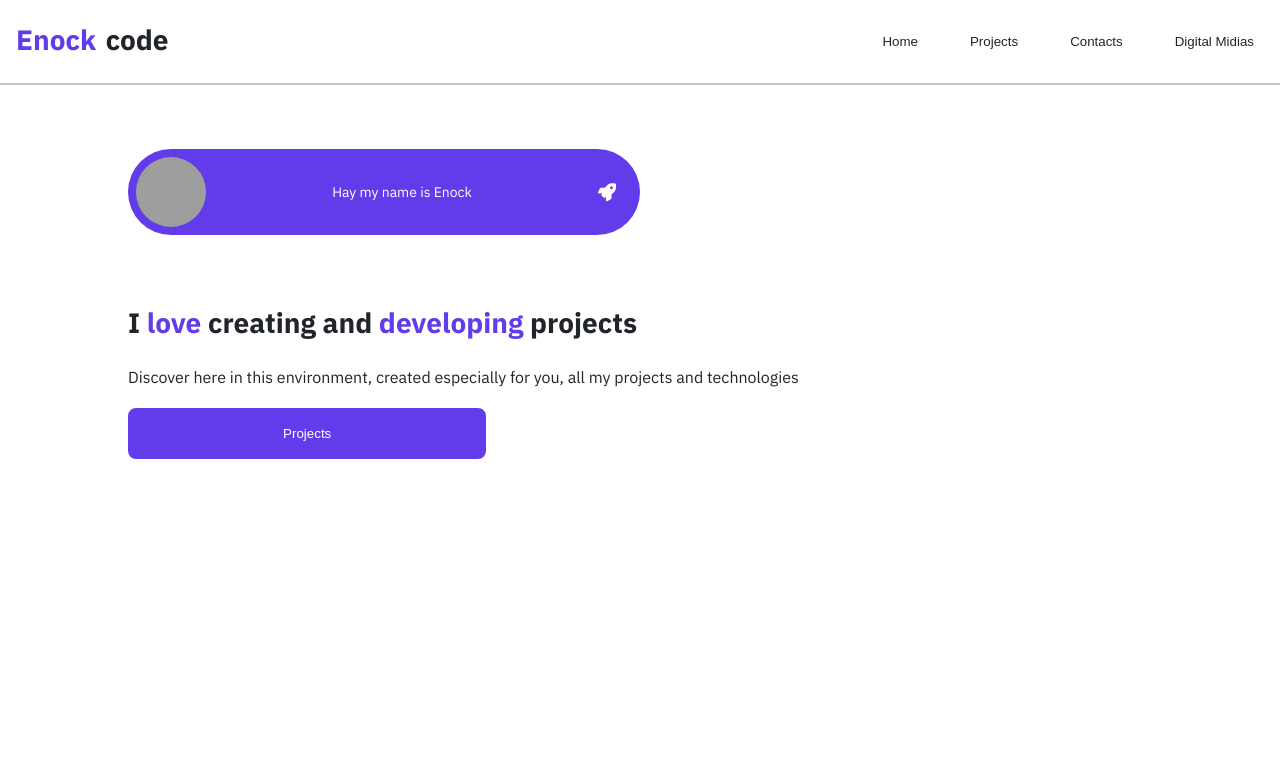
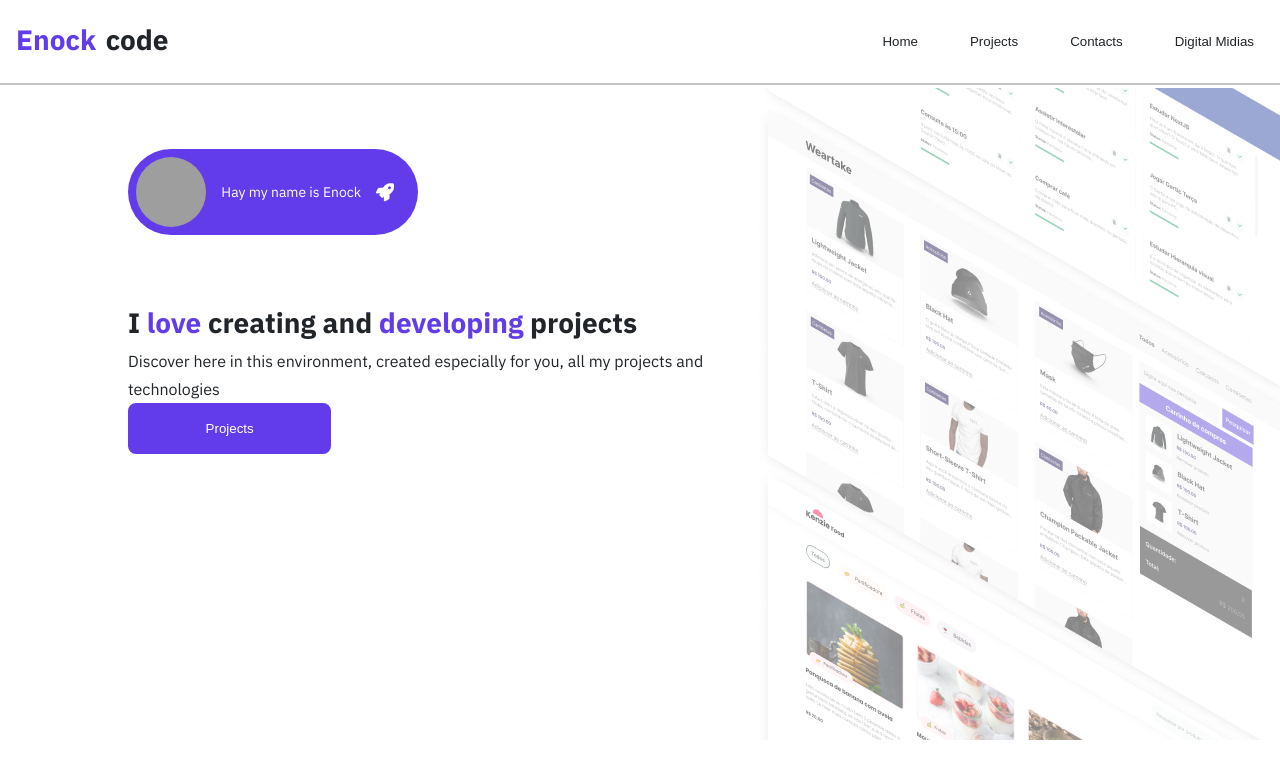
Before and after one commit to kenzie-journey-enock/react_tasks, a React (Vite) app: page / in a window 1280 px wide. Shown: the top 778 px of the page. Built offline with nearby package versions, Linux system fonts and the light colour scheme; grey boxes are pictures that could not be loaded.

Commit message:
fix: Organize

```diff
--- a/src/studies/Projects/Portifolio/components/molecules/AdvertMePortfolio.jsx
+++ b/src/studies/Projects/Portifolio/components/molecules/AdvertMePortfolio.jsx
@@ -1,16 +1,18 @@
 import PropTypes from 'prop-types'
 import parse from "html-react-parser";
 
-import TextPortfolio from '../atoms/TextPortfolio'
 import style from './style.module.css'
 
+import AvatarPortfolio from '../atoms/AvatarPortfolio';
 import TitlePortfolio from '../atoms/TitlePortfolio'
+import TextPortfolio from '../atoms/TextPortfolio'
 import BtnPortifolio from '../atoms/BtnPortfolio';
 
-export default function AdvertMePortfolio({data}){
+export default function AdvertMePortfolio({ data }) {
   return (
     <div className={style.advertme_container}>
-      <TitlePortfolio styleToken='title1'>{parse(data.advert_me.call)}</TitlePortfolio>
+      <AvatarPortfolio name={data.name} src='https://picsum.photos/536/354' />
+      <TitlePortfolio styleToken='title1' styleMKT={style.underline_effect}>{parse(data.advert_me.call)}</TitlePortfolio>
       <TextPortfolio styleToken='headline'>{data.advert_me.action}</TextPortfolio>
       <div className={style.btn_projects}>
         <BtnPortifolio styleToken='primary'>Projects</BtnPortifolio>
--- a/src/studies/Projects/Portifolio/components/organisms/MainPortfolio.jsx
+++ b/src/studies/Projects/Portifolio/components/organisms/MainPortfolio.jsx
@@ -1,16 +1,12 @@
 import style from './style.module.css'
-
-import AvatarPortfolio from '../atoms/AvatarPortfolio'
-import AdvertMePortfolio from '../molecules/AdvertMePortfolio'
 import PropTypes from 'prop-types'
 
-export default function MainPortfolio({data}){
+import FirstSectionPortfolio from '../molecules/FirstSectionPortfolio'
+
+export default function MainPortfolio({ data }) {
   return (
     <main className={style.main_portfolio}>
-      <section className={style.first_s}>
-        <AvatarPortfolio name={data.name} src='https://picsum.photos/536/354'/>
-        <AdvertMePortfolio data={data} />
-      </section>
+      <FirstSectionPortfolio data={data} />
     </main>
   )
 }
```
